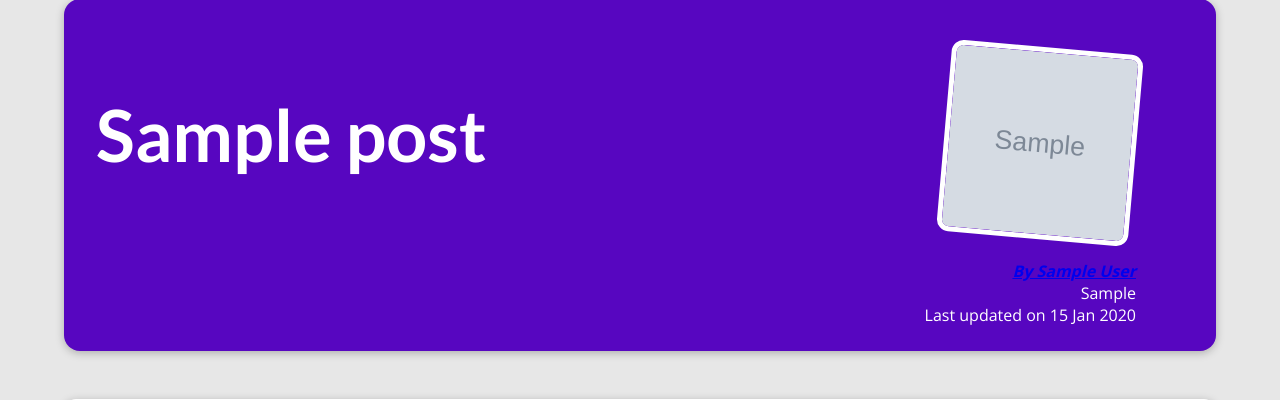
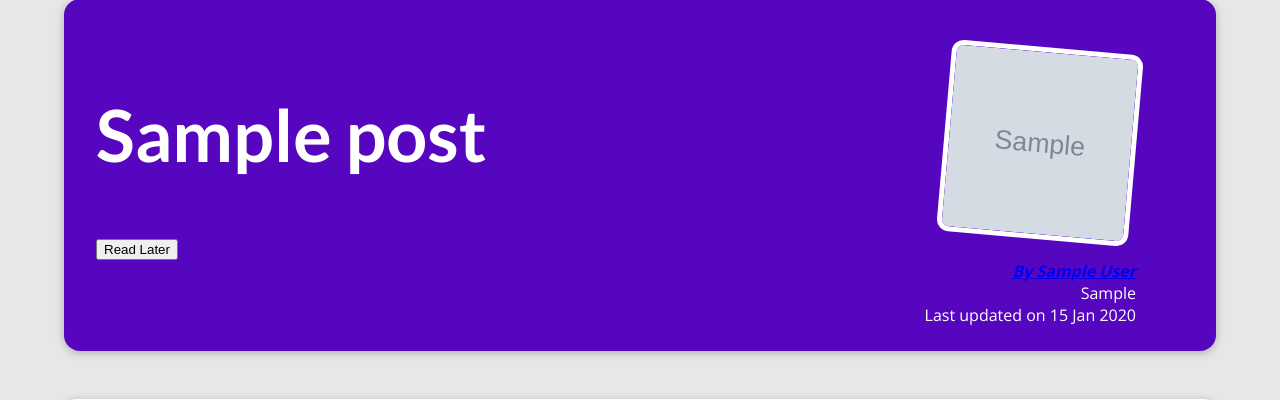
Before and after one commit to rahul-padmakumar/MySite, a Django app: a page that uses blog/templates/blog/post_details.html in a window 1280 px wide. Shown: the part 129-529 px from the top of the page. Run offline with Django 5.2, Linux system fonts and the light colour scheme; tables that the repository leaves empty hold one stand-in row (values such as "Sample post"); grey boxes marked "Sample" are stand-in pictures.

Commit message:
Add read later button in post-detail screen

```diff
--- a/blog/templates/blog/post_details.html
+++ b/blog/templates/blog/post_details.html
@@ -12,6 +12,10 @@
 {% block  content %}
     <section id="summary">
         <h2>{{identified_post.title}}</h2>
+        <form action="/read_later" method="POST">
+            <input type="hidden" name="post_id" value="{{identified_post.id}}">
+            <button>Read Later</button>
+        </form>
         <article>
             <img src="{{identified_post.image.url}}" alt={{identified_post.title}}/>
             <address><a href="mailto:{{identified_post.author.email_address}}?subject=Subject&body=Body">By {{identified_post.author}}</a></address>
```
